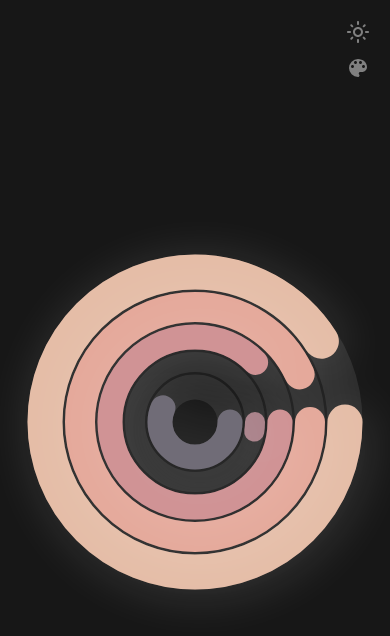
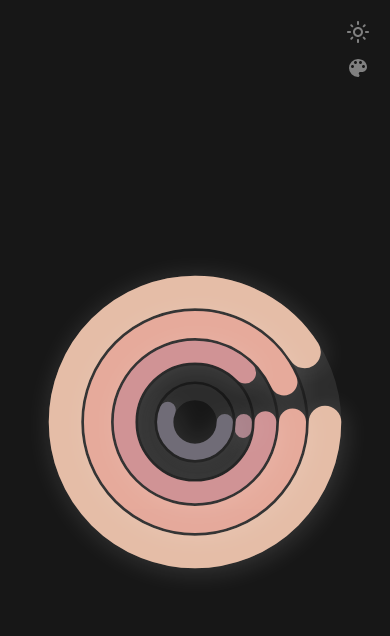
Before and after one commit to ak-tr/ring, a Vue app: page / in a window 390 px wide. Shown: the top 636 px of the page. Built offline with nearby package versions, Linux system fonts and the light colour scheme.

Commit message:
✨ update scaling method to be more dynamic

```diff
--- a/src/App.vue
+++ b/src/App.vue
@@ -9,64 +9,60 @@
       :progress="ring.progress"
       :stroke="ring.stroke"
       :strokeColour="ring.strokeColour"
+      :scale="calculateScaleFactor()"
     />
   </div>
 </template>
 
 <script lang="ts">
 import Ring from "./components/Ring.vue";
-import ModeToggle from "./components/ModeToggle.vue"
+import ModeToggle from "./components/ModeToggle.vue";
 import ThemeToggle from "./components/ThemeToggle.vue";
 
-const strokeColours = ["ffcdb2","ffb4a2","e5989b","b5838d","6d6875"];
-
-// If pixel width of window is less than 740
-// device is considered small and rings
-// are rendered at a smaller size
-const isSmall = window.innerWidth < 740;
+const strokeColours = ["ffcdb2", "ffb4a2", "e5989b", "b5838d", "6d6875"];
 
 export default {
   components: {
     Ring,
     ModeToggle,
-    ThemeToggle
+    ThemeToggle,
   },
   data() {
     return {
       rings: {
         month: {
           index: 0,
-          radius: isSmall ? "220" : "360",
+          radius: 360,
           progress: 0,
-          stroke: isSmall ? 35 : 60,
+          stroke: 60,
           strokeColour: `#${strokeColours[0]}`,
         },
         day: {
           index: 1,
-          radius: isSmall ? "175" : "280",
+          radius: 280,
           progress: 0,
-          stroke: isSmall ? 30 : 50,
+          stroke: 50,
           strokeColour: `#${strokeColours[1]}`,
         },
         hours: {
           index: 2,
-          radius: isSmall ? "135" : "210",
+          radius: 210,
           progress: 0,
-          stroke: isSmall ? 25 : 40,
+          stroke: 40,
           strokeColour: `#${strokeColours[2]}`,
         },
         minutes: {
           index: 3,
-          radius: isSmall ? "100" : "150",
+          radius: 150,
           progress: 0,
-          stroke: isSmall ? 20 : 30,
+          stroke: 30,
           strokeColour: `#${strokeColours[3]}`,
         },
         seconds: {
           index: 4,
-          radius: isSmall ? "85" : "115",
+          radius: 115,
           progress: 0,
-          stroke: isSmall ? 25 : 30,
+          stroke: 30,
           strokeColour: `#${strokeColours[4]}`,
         },
       },
@@ -88,7 +84,19 @@ export default {
     onColourChangeRequest(colours: string[]) {
       Object.values(this.rings).forEach((ring, index) => {
         ring.strokeColour = colours[index];
-      })
+      });
+    },
+    calculateScaleFactor() {
+      // Get smallest of height or width
+      const sizes = [window.innerHeight, window.innerWidth];
+      const minOfSize = Math.min(...sizes);
+
+      // Divide by 720 which is the width of the
+      // largest ring
+      const scaleFactor = (minOfSize / 720);
+
+      // If it is more than 1 scale down
+      return scaleFactor > 1 ? scaleFactor * 0.9 : scaleFactor;
     }
   },
   mounted() {
--- a/src/components/Ring.vue
+++ b/src/components/Ring.vue
@@ -1,6 +1,7 @@
 <template>
     <svg
     class="ring"
+    :style="{ transform }"
     :height="radius * 2"
     :width="radius * 2"
     >
@@ -31,7 +32,7 @@
 <script lang="ts">
 export default {
   name: "Ring",
-  props: ["radius", "progress", "stroke", "strokeColour"],
+  props: ["radius", "progress", "stroke", "strokeColour", "scale"],
   data() {
     const normalizedRadius = this.radius - this.stroke * 2;
     const circumference = normalizedRadius * 2 * Math.PI;
@@ -44,6 +45,9 @@ export default {
   computed: {
     strokeDashoffset() {
       return this.circumference - this.progress / 100 * this.circumference;
+    },
+    transform() {
+      return `scale(${this.scale})`;
     }
   }
 }
@@ -52,12 +56,15 @@ export default {
 <style scoped>
 .ring {
   position: absolute;
+  transition: transform 0.25s cubic-bezier(0.31, 0.03, 0, 1);
 }
 
 .main-circle {
   filter: drop-shadow(5px 5px 24px rgba(255, 255, 255, 0.15));
   stroke-linecap: round;
-  transition: stroke-dashoffset 1s cubic-bezier(0.31, 0.03, 0, 1);
+  transition:
+    stroke-dashoffset 1s cubic-bezier(0.31, 0.03, 0, 1),
+    stroke 0.25s cubic-bezier(0.31, 0.03, 0, 1);
 }
 
 .underlying-circle {
```
